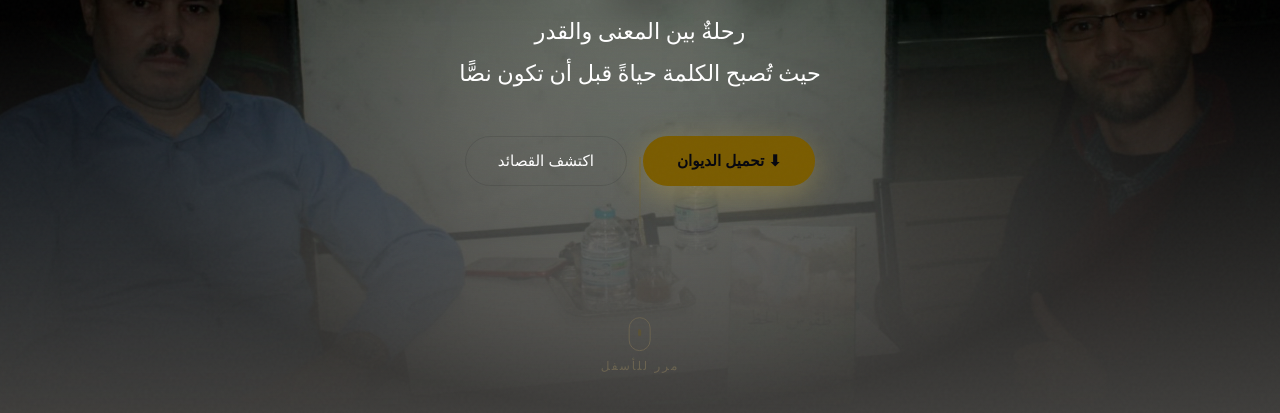
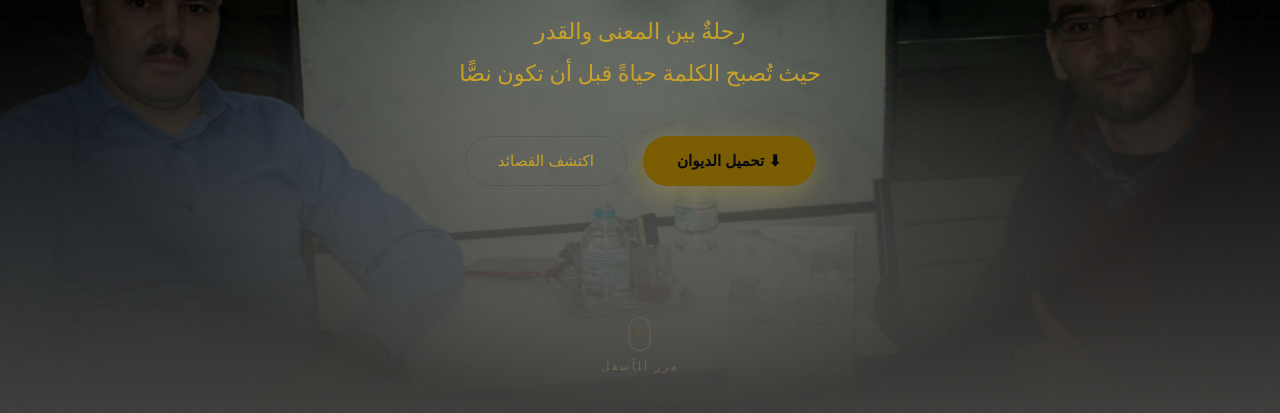
Before and after one commit to elmesbahisoufian-cpu/rituals-of-fortune, a plain HTML site: page index.html in a window 1280 px wide. Shown: the part 387-800 px from the top of the page. Drawn offline with Linux system fonts and the light colour scheme; a web font is replaced by a local one.

Commit message:
Change text color variable from white to gold

```diff
--- a/index.html
+++ b/index.html
@@ -45,7 +45,7 @@
   --gold:        #7a5c00;
   --gold-dim:    #6b5000;
   --gold-dark:   #543e00;
-  --text-1:      #ffffff;
+  --text-1:      #c9a227;
   --text-2:      #3a3428;
   --text-3:      #6b6350;
   --hero-overlay:rgba(250,246,238,0.55);
```
